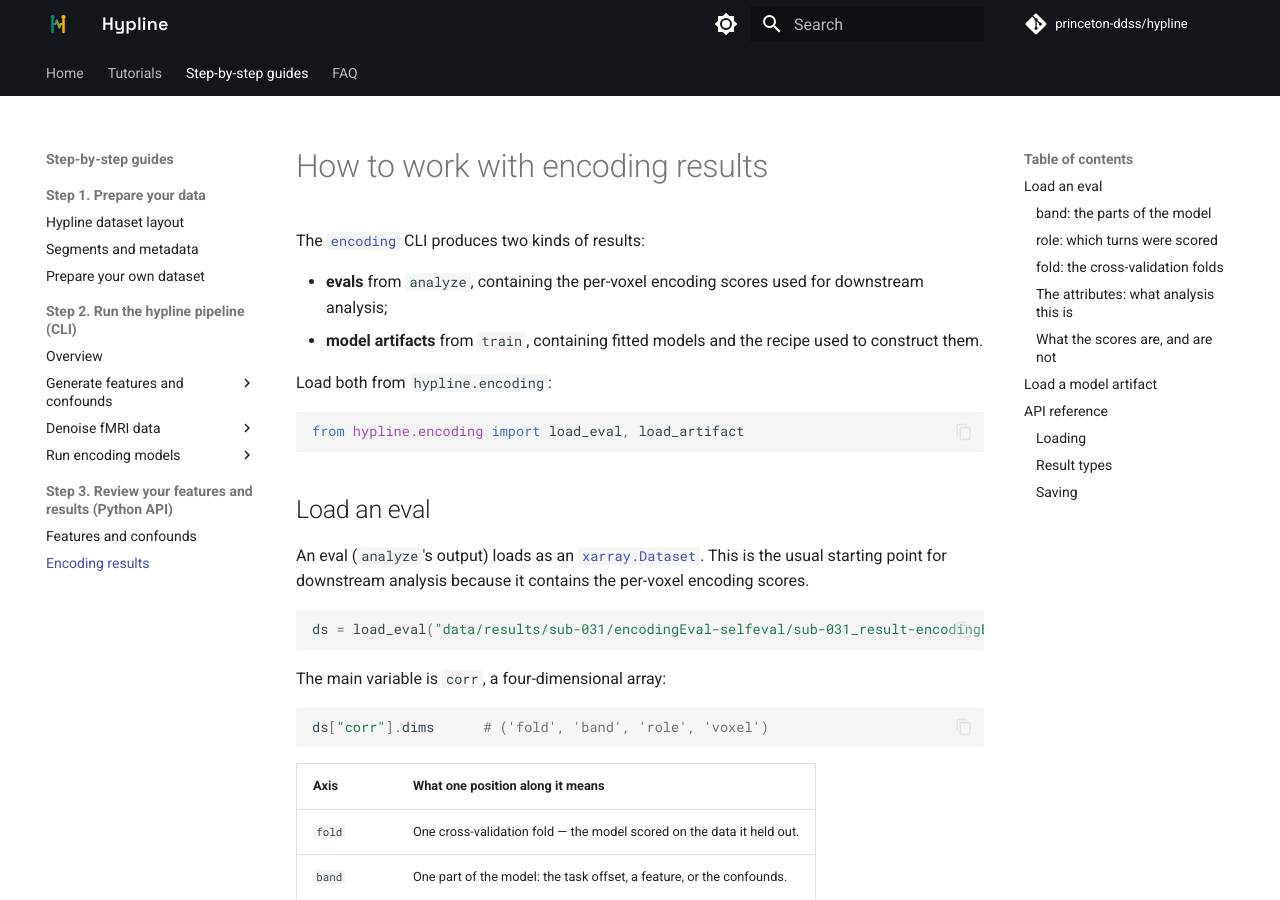
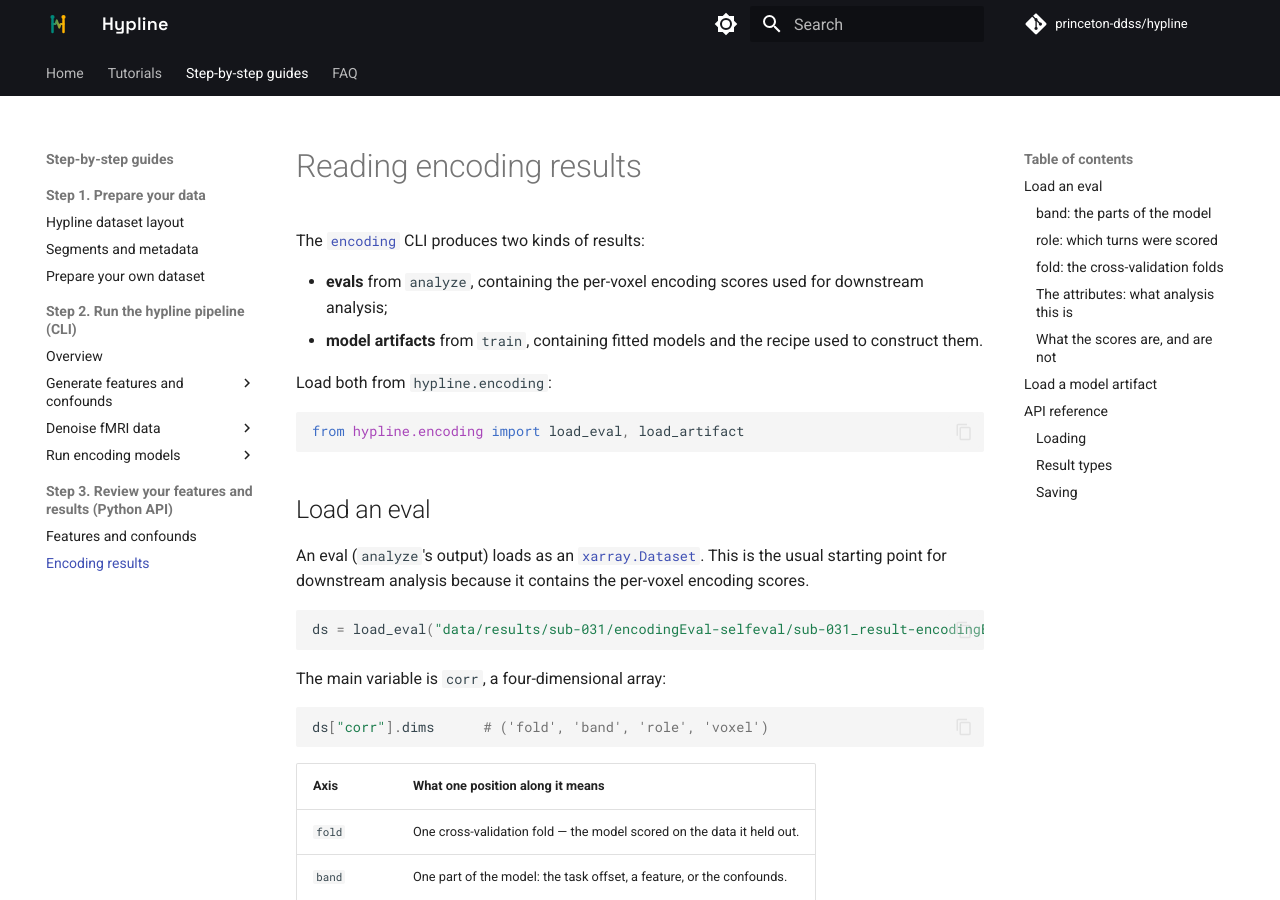
Before and after one commit to princeton-ddss/hypline, an MkDocs documentation site: the page built from docs/mkdocs/step-by-step/encoding-results.md, in a window 1280 px wide and 900 px high. Built offline with MkDocs 1.6.1 and Material for MkDocs 9.7.7, drawn with Linux system fonts in a browser that asks for light colours; comment, search, counter and statistics services are not loaded; the version menu is left out.

Commit message:
Rename section from 'How to work with encoding results' to 'Reading encoding results'

```diff
--- a/docs/mkdocs/step-by-step/encoding-results.md
+++ b/docs/mkdocs/step-by-step/encoding-results.md
@@ -1,4 +1,4 @@
-# How to work with encoding results
+# Reading encoding results
 
 The [`encoding`](encoding.md) CLI produces two kinds of results:
 
```
